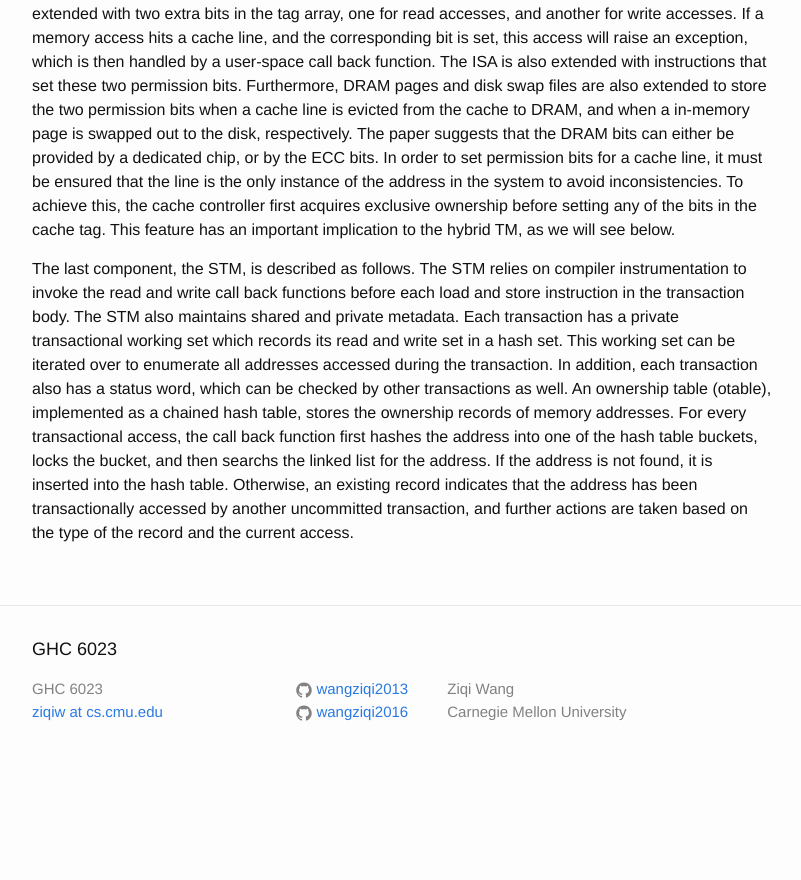
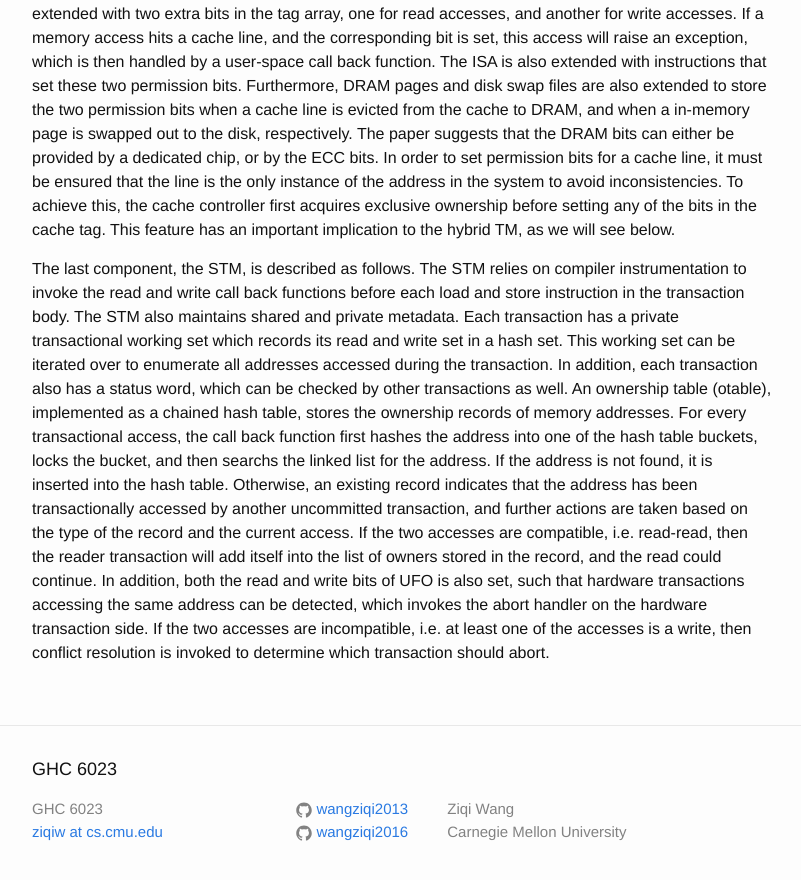
Before and after one commit to wangziqi2013/wangziqi2013.github.io, a Jekyll site: the page built from _posts/2019-10-23-btm-hybrid.markdown, in a window 1280 px wide and 900 px high, scrolled down 1249 px. Shown: the top 880 px of the window, without its empty margins (238-1039 px from the left). Built offline with Jekyll 4.4.1, drawn with Linux system fonts in a browser that asks for light colours; before the commit the page ends 2032 px from its top, so only the background shows below that.

Commit message:
Adding conflict resolution

```diff
--- a/_posts/2019-10-23-btm-hybrid.markdown
+++ b/_posts/2019-10-23-btm-hybrid.markdown
@@ -57,4 +57,8 @@ implemented as a chained hash table, stores the ownership records of memory addr
 the call back function first hashes the address into one of the hash table buckets, locks the bucket, and then searchs the
 linked list for the address. If the address is not found, it is inserted into the hash table. Otherwise, an existing
 record indicates that the address has been transactionally accessed by another uncommitted transaction, and further actions
-are taken based on the type of the record and the current access.
+are taken based on the type of the record and the current access. If the two accesses are compatible, i.e. read-read, then
+the reader transaction will add itself into the list of owners stored in the record, and the read could continue. In addition,
+both the read and write bits of UFO is also set, such that hardware transactions accessing the same address can be detected,
+which invokes the abort handler on the hardware transaction side. If the two accesses are incompatible, i.e. at least one
+of the accesses is a write, then conflict resolution is invoked to determine which transaction should abort.
```
